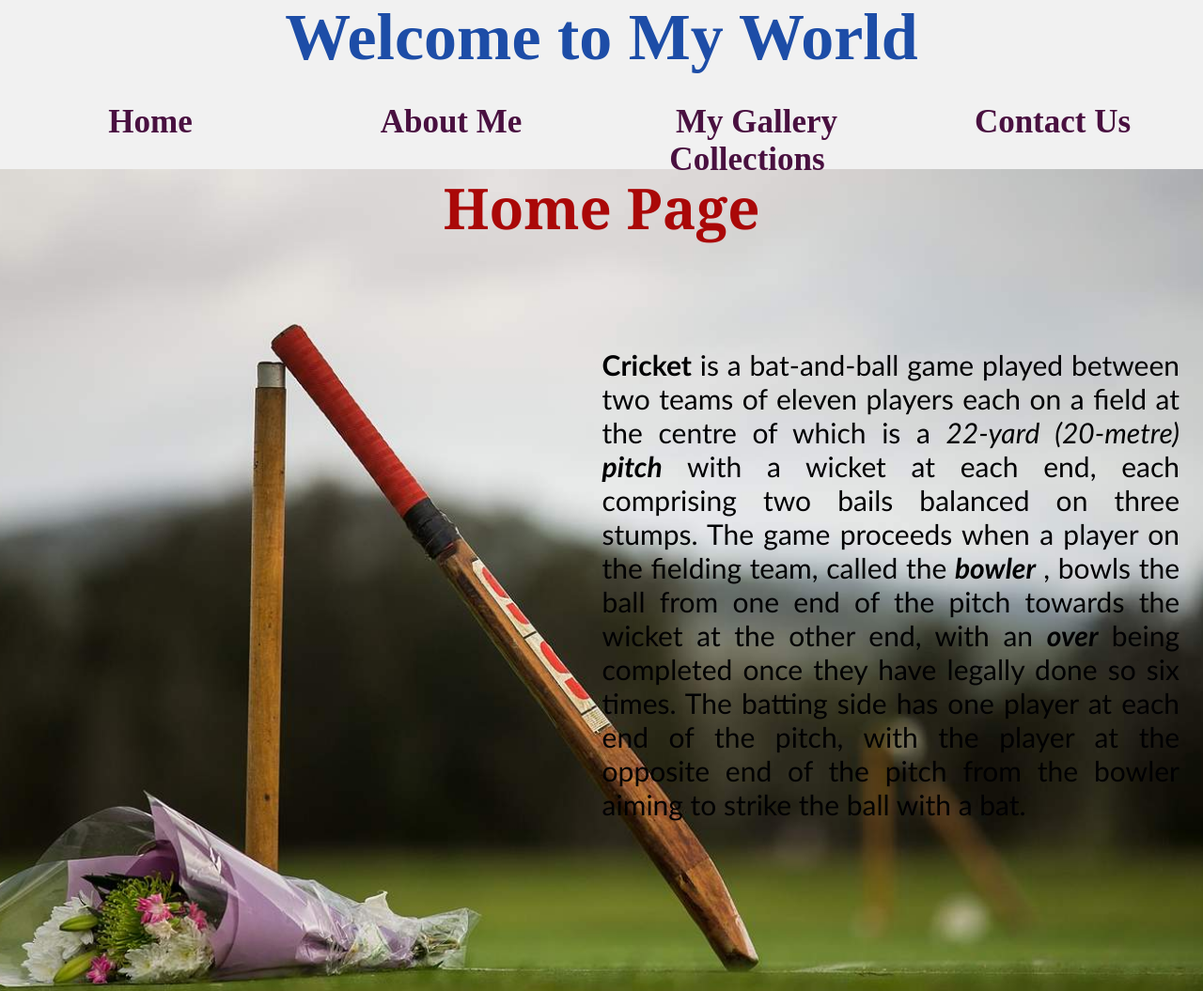
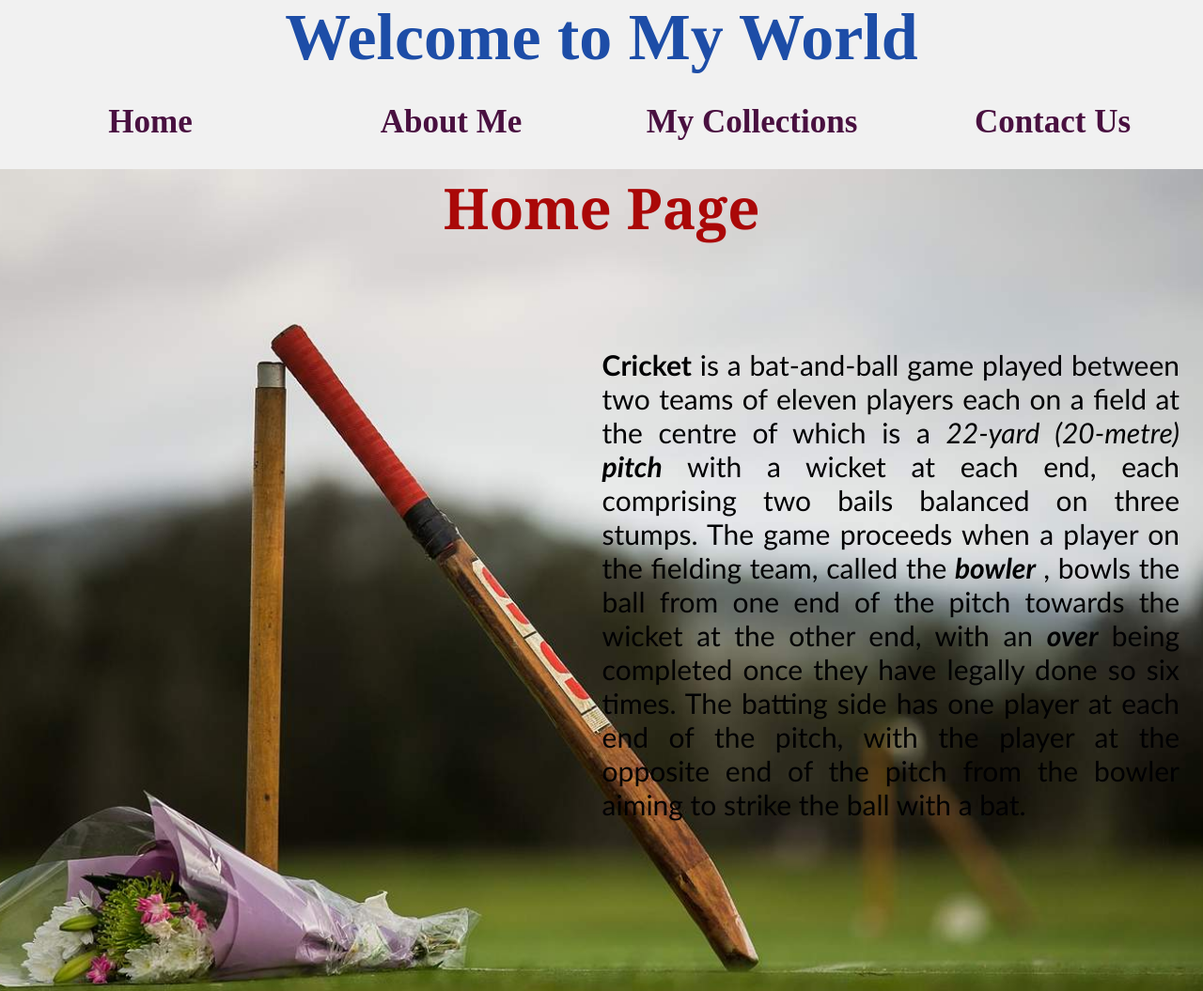
Before and after one commit to saikumarpeddaboina116/saikumarpeddaboina116.github.io, a plain HTML site: page index.html in a window 1280 px wide. Shown: the top 1055 px of the page at 94% size. Drawn offline with Linux system fonts and the light colour scheme.

Commit message:
Added All Files

```diff
--- a/index.html
+++ b/index.html
@@ -16,7 +16,7 @@
             <ul id="navbar">
                 <li><a href="#home">Home</a></li>
                 <li><a href="#about-me">About Me</a></li>
-                <li><a href="#gallery">My Gallery Collections</a></li>
+                <li><a href="#gallery">My Collections</a></li>
                 <li><a href="#contact">Contact Us</a></li>
             </ul>
         </nav>
```
